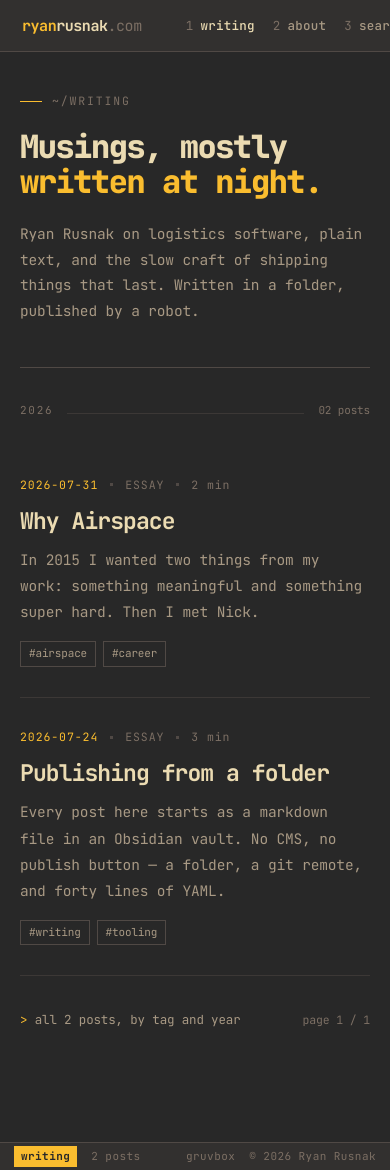
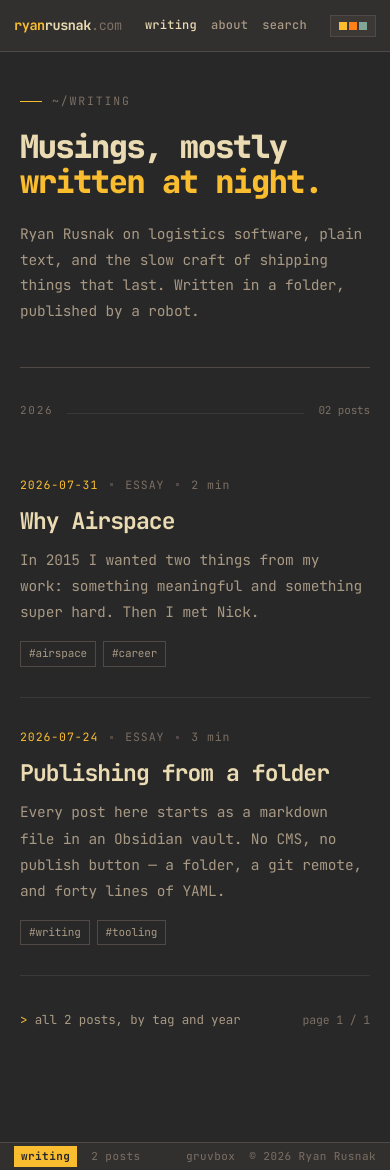
Before and after one commit to RyanRusnak/jekyll_blog, a Jekyll site: the page built from index.html, in a window 390 px wide and 1170 px high. Built offline with Jekyll 4.4.1, drawn with Linux system fonts in a browser that asks for light colours; the list of posts is cut into pages by our own code.

Commit message:
Fix mobile topbar overflow, restore theme switcher, stop cursor blink
Three reported issues, two of which shared one root cause.

The topbar is a three-column flex row that did not fit at phone widths, so
`.topbar-right` was pushed past the viewport: measured scrollWidth 548 against
clientWidth 490, with the theme button sitting at 437..548. The switcher was
not missing on mobile, it was rendered off-screen — and that off-screen button
was the only source of horizontal scroll. Tightened gaps, padding, brand size
and nav labels so the row fits, and dropped the theme label while keeping the
colour chips as the tap target (aria-label already covers screen readers).

Added a 360px breakpoint for the original SE, which still spilled ~50px.
Verified 320-768px on post, home, search and about: scrollWidth == clientWidth
everywhere, button fully inside the viewport, palette opens and applies a
theme by tap. 300px still overflows; no iPhone is that narrow.

The blinking header cursor is gone from the reading surface and the blink
animation is removed, so the 404 flourish is static rather than pulsing.

Co-Authored-By: Claude Opus 5 (1M context) <noreply@anthropic.com>

```diff
--- a/_includes/header.html
+++ b/_includes/header.html
@@ -1,7 +1,6 @@
 <header class="topbar">
   <a class="brand" href="{{ '/' | relative_url }}">
     <span class="brand-a">ryan</span><span class="brand-b">rusnak</span><span class="brand-c">.com</span>
-    <span class="cursor" aria-hidden="true"></span>
   </a>
   <nav class="topnav">
     <a href="{{ '/' | relative_url }}" class="{% if page.url == '/' or page.layout == 'post' %}is-active{% endif %}"><span class="n">1</span>writing</a>
--- a/assets/css/main.scss
+++ b/assets/css/main.scss
@@ -222,11 +222,11 @@ img { max-width: 100%; height: auto; }
 .col { max-width: 700px; margin: 0 auto; }
 .col-post { max-width: 660px; }
 .rule { height: 1px; background: var(--line2); margin-top: 44px; }
-@keyframes omblink { 0%, 48% { opacity: 1 } 49%, 100% { opacity: 0 } }
+/* A static block, not a blinking one — the blink pulled the eye away from the
+   prose on every page. Still used as a terminal flourish on 404. */
 .cursor {
   display: inline-block; width: 7px; height: 14px; margin-left: 6px;
   background: var(--accent); vertical-align: -2px;
-  animation: omblink 1.15s steps(1) infinite;
 }
 
 /* --- Top bar ------------------------------------------------ */
@@ -480,7 +480,29 @@ img { max-width: 100%; height: auto; }
   .prose > p, .prose ul, .prose ol { font-size: 16px; }
   .prevnext { grid-template-columns: 1fr; }
   .prevnext a.next { text-align: left; }
-  .topnav a { padding: 6px 8px; }
   .theme-btn .key, .rss, .hide-sm { display: none; }
   .result { grid-template-columns: 1fr; }
+
+  /* The three-column topbar overflowed the viewport at phone widths, which
+     pushed the theme button off-screen and was the only source of horizontal
+     scroll. Tighten every part of the row so it fits instead of spills. */
+  .topbar { gap: 8px; padding: 0 14px; }
+  .brand { font-size: 13.5px; }
+  .topnav { gap: 0; }
+  .topnav a { padding: 6px 7px; gap: 0; font-size: 12px; }
+  .topnav a .n { display: none; }
+  /* Keep the colour chips as the affordance; the label is what did not fit.
+     The button still has aria-label="Change theme" for screen readers. */
+  .theme-btn { gap: 0; padding: 6px 8px; }
+  .theme-btn #theme-name { display: none; }
 }
+
+/* Narrow phones (320px — original SE). The topbar still spilled ~50px here,
+   so drop the ".com" and tighten the row further. */
+@media (max-width: 360px) {
+  .topbar { gap: 6px; padding: 0 10px; }
+  .brand { font-size: 13px; }
+  .brand-c { display: none; }
+  .topnav a { padding: 6px 5px; font-size: 11.5px; }
+  .wrap { padding: 0 14px; }
+}
```
